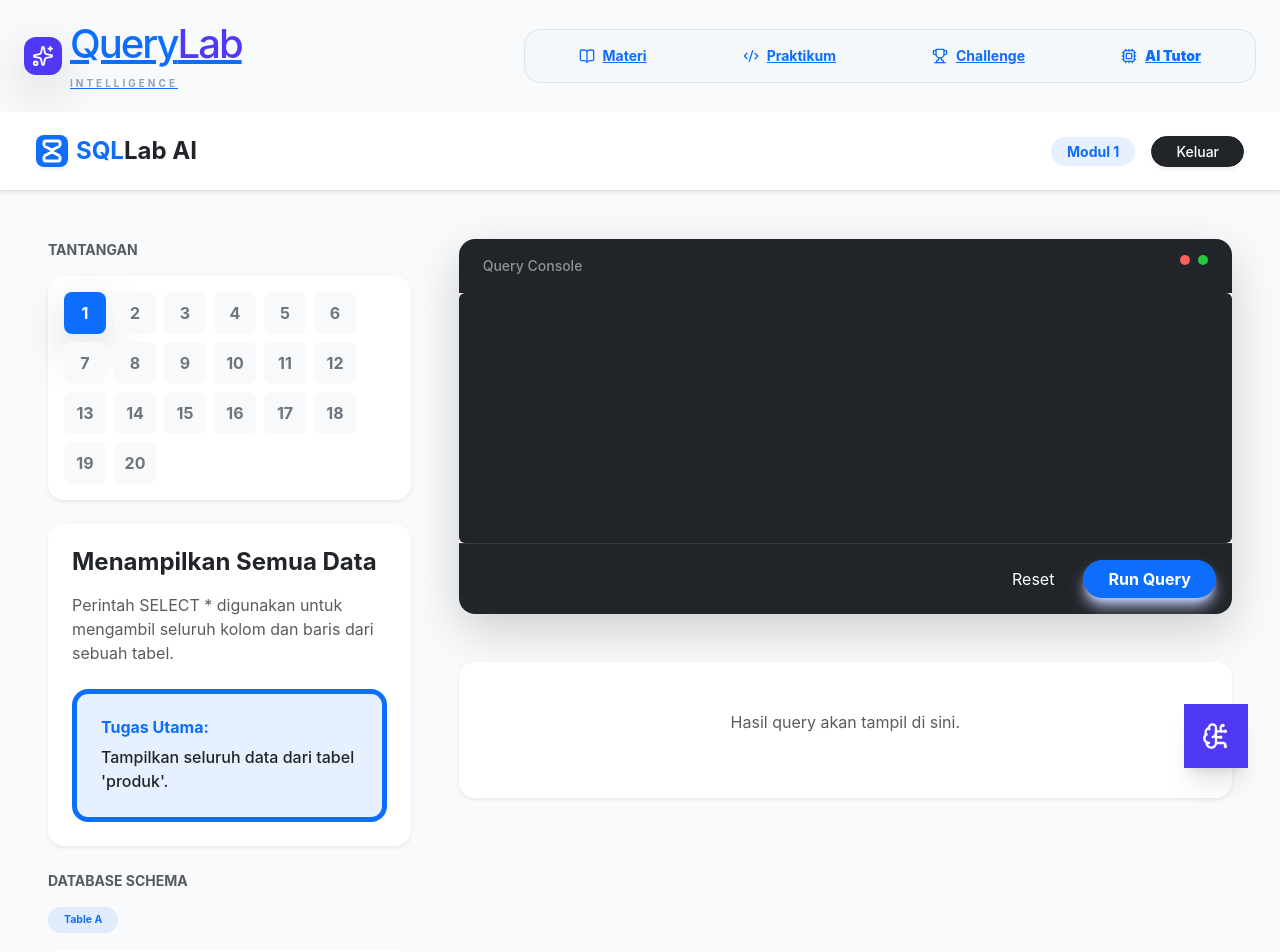
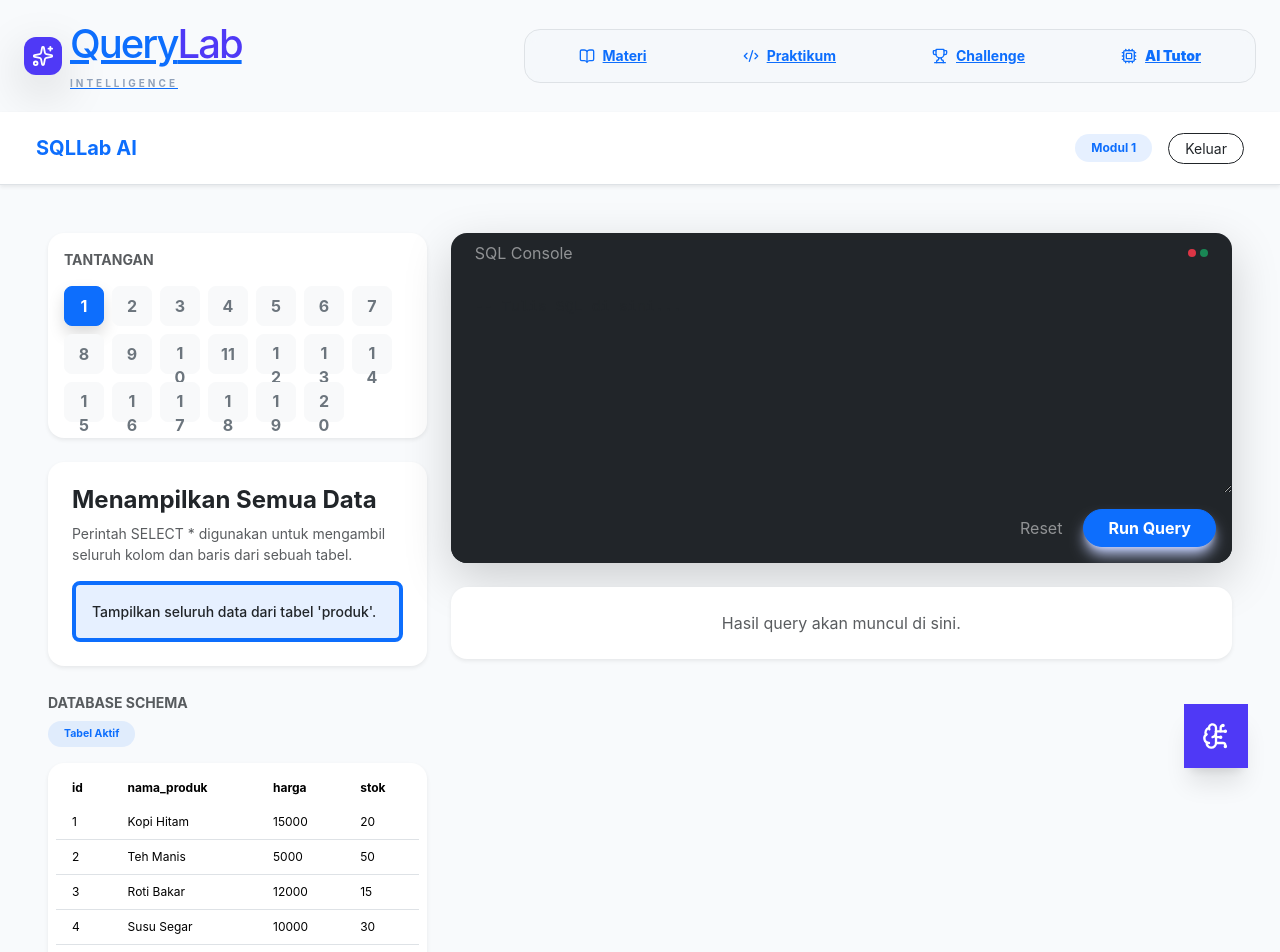
Before and after one commit to Hizkia-wa/QueryLab-AI, a React (Vite) app in the folder querylab-frontend/: page /praktikum/1 in a window 1280 px wide. Shown: the top 952 px of the page. Built offline with nearby package versions, Linux system fonts and the light colour scheme.

Commit message:
perbaikan route

```diff
--- a/querylab-frontend/src/App.jsx
+++ b/querylab-frontend/src/App.jsx
@@ -24,7 +24,7 @@
         <main className="flex-grow pt-24 lg:pt-28">
           <Routes>
             <Route path="/" element={<HomePage />} />
-            <Route path="/modul" element={<ModulPage />} />
+            <Route path="/praktikum" element={<ModulPage />} />
             <Route path="/materi" element={<MateriListPage />} />
             <Route path="/materi/:id" element={<MateriPage />} />
 
--- a/querylab-frontend/src/components/PraktikumLayout.jsx
+++ b/querylab-frontend/src/components/PraktikumLayout.jsx
@@ -2,7 +2,6 @@
 import { useParams, Link } from "react-router-dom";
 import "bootstrap/dist/css/bootstrap.min.css";
 
-// Hilangkan import soalData di sini karena kita pakai PROPS
 export default function PraktikumLayout({ soalData }) {
   const { id } = useParams();
   const currentModulId = Number(id);
@@ -12,7 +11,7 @@
   const [result, setResult] = useState(null);
   const [status, setStatus] = useState("");
 
-  // Sync state saat soalData atau ID berubah
+  // Mengatur soal default saat modul dimuat atau berganti
   useEffect(() => {
     if (soalData && soalData.length > 0) {
       setSelectedSoal(soalData[0]);
@@ -40,12 +39,15 @@
 
     if (userQuery === correctQuery) {
       setStatus("benar");
-      const dataSource = selectedSoal.tabelSkema.tabelKiri || selectedSoal.tabelSkema;
+
+      // PERBAIKAN: Selalu ambil dari tabelKiri sesuai struktur datamu
+      const dataSource = selectedSoal.tabelSkema.tabelKiri;
 
       if (userQuery.includes("select *")) {
         setResult(dataSource);
       } else {
         try {
+          // Ekstraksi kolom dari expectedQuery (misal: nama_karyawan, jabatan)
           const columns = selectedSoal.expectedQuery
             .toLowerCase()
             .replace("select", "")
@@ -67,7 +69,7 @@
       }
     } else {
       setStatus("salah");
-      setResult("❌ Query salah atau tidak sesuai instruksi. Coba periksa lagi!");
+      setResult("❌ Query salah atau tidak sesuai instruksi.");
     }
   };
 
@@ -83,7 +85,7 @@
         <div className="card border-0 shadow-sm rounded-4 overflow-hidden bg-white p-2">
           <div className="table-responsive">
             {isValid ? (
-              <table className="table table-hover mb-0 align-middle" style={{ fontSize: "12px" }}>
+              <table className="table table-hover mb-0" style={{ fontSize: "12px" }}>
                 <thead className="bg-light">
                   <tr className="text-secondary">
                     {Object.keys(data[0]).map((k) => (
@@ -91,18 +93,18 @@
                     ))}
                   </tr>
                 </thead>
-                <tbody className="border-top-0">
+                <tbody>
                   {data.map((r, i) => (
                     <tr key={i}>
                       {Object.values(r).map((v, j) => (
-                        <td key={j} className="px-3 py-2 border-bottom-light">{v}</td>
+                        <td key={j} className="px-3 py-2">{v}</td>
                       ))}
                     </tr>
                   ))}
                 </tbody>
               </table>
             ) : (
-              <div className="p-3 text-center text-muted">Data tidak tersedia</div>
+              <div className="p-3 text-center text-muted small">Data tidak tersedia</div>
             )}
           </div>
         </div>
@@ -110,122 +112,102 @@
     );
   };
 
-  // Guard Clause: Jika data belum siap, tampilkan loading
-  if (!selectedSoal) return (
-    <div className="p-5 text-center">
-      <div className="spinner-border text-primary" role="status"></div>
-      <p className="mt-3">Memuat Tantangan SQL...</p>
-    </div>
-  );
+  if (!selectedSoal) return <div className="p-5 text-center">Loading...</div>;
 
   return (
-    <div style={{ backgroundColor: "#F8FAFC", minHeight: "100vh", fontFamily: "'Inter', sans-serif" }}>
+    <div style={{ backgroundColor: "#F8FAFC", minHeight: "100vh" }}>
       {/* NAVBAR */}
-      <nav className="navbar navbar-expand-lg border-bottom bg-white px-4 sticky-top shadow-sm py-3">
+      <nav className="navbar border-bottom bg-white px-4 sticky-top shadow-sm py-3">
         <div className="container-fluid">
-          <Link to="/" className="navbar-brand fw-bold fs-4 text-dark d-flex align-items-center">
-            <div className="bg-primary rounded-3 p-1 me-2 shadow-sm">
-               <svg width="24" height="24" viewBox="0 0 24 24" fill="none" stroke="white" strokeWidth="3"><path d="M4 7V4a2 2 0 0 1 2-2h12a2 2 0 0 1 2 2v3M4 17v3a2 2 0 0 0 2 2h12a2 2 0 0 0 2-2v-3M4 7l8 4 8-4M4 17l8-4 8 4"/></svg>
-            </div>
-            <span><span className="text-primary">SQL</span>Lab AI</span>
+          <Link to="/" className="navbar-brand fw-bold text-primary">
+            SQL<span>Lab AI</span>
           </Link>
           <div className="ms-auto d-flex align-items-center gap-3">
-            <div className="px-3 py-1 bg-primary bg-opacity-10 text-primary rounded-pill fw-bold small">Modul {currentModulId}</div>
-            <Link to="/modul" className="btn btn-dark btn-sm rounded-pill px-4 fw-medium shadow-sm">Keluar</Link>
+            <span className="badge bg-primary bg-opacity-10 text-primary px-3 py-2 rounded-pill">
+              Modul {currentModulId}
+            </span>
+            <Link to="/modul" className="btn btn-outline-dark btn-sm rounded-pill px-3">Keluar</Link>
           </div>
         </div>
       </nav>
 
       <div className="container-fluid py-5 px-lg-5">
-        <div className="row g-5">
+        <div className="row g-4">
+
+          {/* PANEL KIRI: INSTRUKSI & SKEMA */}
           <div className="col-lg-4">
-            <section className="mb-4">
-               <label className="fw-bold text-muted small text-uppercase mb-3 d-block">Tantangan</label>
-               <div className="card border-0 shadow-sm rounded-4 p-3 bg-white">
+            <div className="card border-0 shadow-sm rounded-4 p-3 mb-4 bg-white">
+              <label className="fw-bold text-muted small text-uppercase mb-3">Tantangan</label>
               <div className="d-flex flex-wrap gap-2">
                 {soalData.map((s, index) => (
                   <button
                     key={s.id}
                     onClick={() => { setSelectedSoal(s); resetState(); }}
-                        className={`btn border-0 rounded-3 p-0 d-flex align-items-center justify-content-center ${
-                          selectedSoal.id === s.id ? "btn-primary shadow-lg" : "btn-light text-secondary"
-                        }`}
-                        style={{ width: "42px", height: "42px", fontWeight: "700" }}
+                    className={`btn rounded-3 ${selectedSoal.id === s.id ? "btn-primary shadow" : "btn-light text-secondary"}`}
+                    style={{ width: "40px", height: "40px", fontWeight: "bold" }}
                   >
                     {index + 1}
                   </button>
                 ))}
               </div>
             </div>
-            </section>
 
-            <section className="mb-4">
-               <div className="card border-0 shadow-sm rounded-4 overflow-hidden bg-white">
-                  <div className="card-body p-4">
-                    <h4 className="fw-bold text-dark mb-3">{selectedSoal.judul}</h4>
-                    <p className="text-muted mb-4">{selectedSoal.materi}</p>
-                    <div className="bg-primary bg-opacity-10 p-4 rounded-4 border-start border-primary border-5">
-                      <h6 className="fw-bold text-primary mb-2">Tugas Utama:</h6>
-                      <p className="mb-0 text-dark fw-medium">{selectedSoal.instruksi}</p>
+            <div className="card border-0 shadow-sm rounded-4 p-4 mb-4 bg-white">
+              <h4 className="fw-bold text-dark">{selectedSoal.judul}</h4>
+              <p className="text-muted small">{selectedSoal.materi}</p>
+              <div className="bg-primary bg-opacity-10 p-3 rounded-3 border-start border-primary border-4">
+                <p className="mb-0 fw-medium small">{selectedSoal.instruksi}</p>
               </div>
             </div>
-               </div>
-            </section>
 
-            <section>
-               <label className="fw-bold text-muted small text-uppercase mb-3 d-block">Database Schema</label>
-               {selectedSoal.tabelSkema?.tabelKiri ? (
-                 <>
-                   <RenderTable data={selectedSoal.tabelSkema.tabelKiri} label="Table A" color="primary" />
-                   <RenderTable data={selectedSoal.tabelSkema.tabelKanan} label="Table B" color="success" />
-                 </>
-               ) : (
-                 <RenderTable data={selectedSoal.tabelSkema} label="Tabel Aktif" color="primary" />
-               )}
-            </section>
+            <label className="fw-bold text-muted small text-uppercase mb-2">Database Schema</label>
+            <RenderTable data={selectedSoal.tabelSkema.tabelKiri} label="Tabel Aktif" color="primary" />
           </div>
 
+          {/* PANEL KANAN: EDITOR & HASIL */}
           <div className="col-lg-8">
-            <div className="card border-0 shadow-lg rounded-4 overflow-hidden mb-5">
-              <div className="card-header bg-dark px-4 py-3 d-flex justify-content-between">
-                <span className="text-white-50 small fw-medium">Query Console</span>
-                <div className="d-flex gap-2">
-                   <div className="rounded-circle" style={{width: '10px', height: '10px', backgroundColor: '#FF5F56'}}></div>
-                   <div className="rounded-circle" style={{width: '10px', height: '10px', backgroundColor: '#27C93F'}}></div>
+            <div className="card border-0 shadow-lg rounded-4 overflow-hidden mb-4 bg-dark">
+              <div className="px-4 py-2 d-flex justify-content-between align-items-center">
+                <span className="text-white-50 x-small">SQL Console</span>
+                <div className="d-flex gap-1">
+                  <div className="bg-danger rounded-circle" style={{width: '8px', height: '8px'}}></div>
+                  <div className="bg-success rounded-circle" style={{width: '8px', height: '8px'}}></div>
                 </div>
               </div>
               <textarea
                 className="form-control border-0 bg-dark text-info p-4"
-                style={{ height: "250px", fontFamily: "'Fira Code', monospace", fontSize: "16px", resize: "none" }}
+                style={{ height: "220px", fontFamily: "'Fira Code', monospace", fontSize: "15px" }}
                 value={query}
                 onChange={(e) => setQuery(e.target.value)}
                 placeholder="-- Tulis SQL di sini..."
               />
-              <div className="card-footer bg-dark border-top border-white border-opacity-10 d-flex justify-content-end p-3">
-                <button className="btn btn-link text-white text-decoration-none me-3" onClick={resetState}>Reset</button>
-                <button className="btn btn-primary rounded-pill px-4 fw-bold" onClick={handleRun}>Run Query</button>
+              <div className="p-3 d-flex justify-content-end gap-2 bg-dark">
+                <button className="btn btn-link text-white-50 text-decoration-none" onClick={resetState}>Reset</button>
+                <button className="btn btn-primary px-4 fw-bold rounded-pill" onClick={handleRun}>Run Query</button>
               </div>
             </div>
 
-            <div className="card border-0 shadow-sm rounded-4 bg-white overflow-hidden">
-              <div className="card-body p-4">
-                {!result && <p className="text-center text-muted py-4">Hasil query akan tampil di sini.</p>}
+            <div className="card border-0 shadow-sm rounded-4 bg-white p-4">
+              {!result && <p className="text-center text-muted m-0">Hasil query akan muncul di sini.</p>}
 
-                {(status === "salah" || status === "error") && (
-                  <div className="alert alert-danger border-0 rounded-4">{result}</div>
+              {status === "salah" && (
+                <div>
+                  <div className="alert alert-danger border-0 rounded-3 small">{result}</div>
+                  <div className="alert alert-warning border-0 rounded-3 small">
+                    <strong>Hint:</strong> {selectedSoal.hint}
+                  </div>
+                </div>
               )}
 
               {status === "benar" && (
-                  <div className="animate__animated animate__fadeIn">
-                    <div className="alert alert-success border-0 rounded-4 mb-4">
-                      <strong>✨ Query Berhasil!</strong>
-                    </div>
+                <div>
+                  <div className="alert alert-success border-0 rounded-3 fw-bold mb-3">✨ Query Berhasil!</div>
                   <RenderTable data={result} label="Query Output" color="dark" />
                 </div>
               )}
             </div>
           </div>
-          </div>
+
         </div>
       </div>
     </div>
--- a/querylab-frontend/src/pages/ModulPage.jsx
+++ b/querylab-frontend/src/pages/ModulPage.jsx
@@ -18,7 +18,7 @@
                 <br />
                 <button
                   className="btn btn-dark w-100 rounded-pill"
-                  onClick={() => navigate(`/modul/${modul.modulId}`)}
+                  onClick={() => navigate(`/praktikum/${modul.modulId}`)}
                 >
                   Masuk Modul
                 </button>
--- a/querylab-frontend/src/pages/PraktikumPage.jsx
+++ b/querylab-frontend/src/pages/PraktikumPage.jsx
@@ -5,8 +5,9 @@
 export default function PraktikumPage() {
   const { id } = useParams();
 
+  // Filter soal berdasarkan modulId
   const filteredSoal = soalData.filter(
-    (soal) => soal.modulId === parseInt(id)
+    (soal) => Number(soal.modulId) === Number(id)
   );
 
   return <PraktikumLayout soalData={filteredSoal} />;
```
Lines whose indentation alone changed are shown as unchanged.
